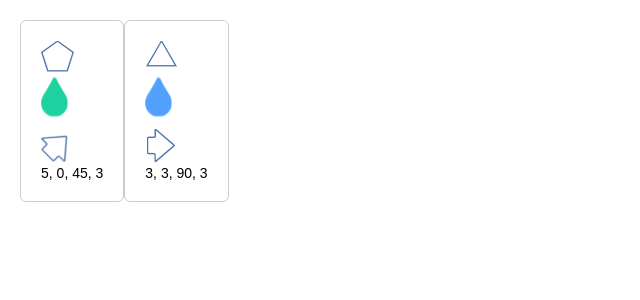
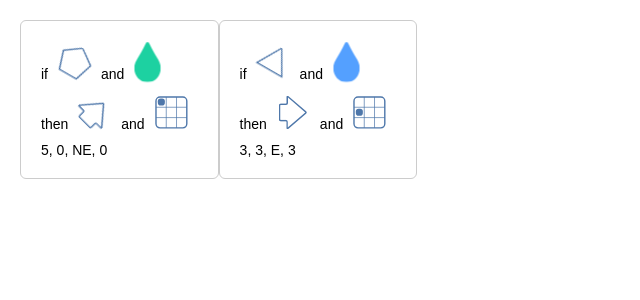
Before and after one commit to mikegreer/little-logic-react, a React (Create React App) app: page / in a window 1280 px wide. Shown: the top 300 px of the page, without its empty margins (0-640 px from the left). Built offline with nearby package versions, Linux system fonts and the light colour scheme.

Commit message:
adding sample picker and user facing labels

```diff
--- a/src/index.css
+++ b/src/index.css
@@ -72,6 +72,7 @@ ol, ul {
   stroke-width: 4px;
   width: 33px;
   cursor: pointer;
+  padding: 0 10px;
   height: 33px;
   animation:spin 30s linear infinite;
 }
@@ -81,9 +82,10 @@ ol, ul {
 }
 
 .color-picker{
-  height: 48px;
   width: 27px;
   cursor: pointer;
+  padding: 0 10px;
+  display: inline-block;
   transition: .2s ease-in;
   animation: pulse 1s ease-in-out infinite;
   animation-direction: alternate;
@@ -99,11 +101,34 @@ ol, ul {
   margin-top: 4px;
   transition: .2s ease-in;
 }
-/*
+
 .direction-arrow-wrapper{
-  animation: wiggle 4s ease-in-out infinite;
-  animation-direction: alternate;
-} */
+  display: inline-block;
+  padding: 10px;
+  /* animation: wiggle 4s ease-in-out infinite;
+  animation-direction: alternate; */
+}
+
+.drum{
+  width: 33px;
+  cursor: pointer;
+  padding: 0 10px;
+}
+.drum .drum-marker{
+  transition: all 100ms ease-in;
+}
+.st0{
+  fill:none;
+  stroke:#4E77AA;
+  stroke-width:2;
+  stroke-miterlimit:10;
+}
+.st1{
+  fill:none;
+  stroke:#4E77AA;
+  stroke-miterlimit:10;
+}
+.drum-marker{fill: #4E77AA;}
 
 /* @keyframes wiggle { 50% { transform: rotate(1deg); } 100% { transform: rotate(-1deg); } } */
 
--- a/src/index.js
+++ b/src/index.js
@@ -14,10 +14,16 @@ class RuleEditor extends React.Component {
             points: this.props.points || 3,
             color: this.props.color || 0,
             direction: this.props.direction || 90,
+            directionLabel: this.angleToCompass(this.props.direction),
             visualDirection: this.props.direction || 90,
             audioSample: this.props.audioSample || 0,
             colorList: ['#1dd1a1','#ee5253', '#feca57', '#54a0ff'],
         };
+    }
+
+    angleToCompass = (angle) => {
+        let compassLabels = ['N', 'NE', 'E', 'SE', 'S', 'SW', 'W', 'NW'];
+        return compassLabels[Math.floor(angle / 45)];
     }
 
     polyClick = () => {
@@ -40,37 +46,50 @@ class RuleEditor extends React.Component {
         this.setState({ color: colorIndex });
     }
 
+    samplePickerClick = () => {
+        let newSample = parseInt(this.state.audioSample) + 1;
+        if(newSample > 8) newSample = 0;
+        this.setState({ audioSample: newSample });
+    }
+
     directionPickerClick = () => {
         let direction = ((parseInt(this.state.direction) + 45) % 360);
         this.setState({direction: direction});
         let visualDirection = parseInt(this.state.visualDirection) + 45;
         this.setState({visualDirection: visualDirection});
+        this.setState({directionLabel: this.angleToCompass(direction)});
     }
 
     render() {
         return(
             <div className="rule-editor">
+                if
                 <PolyPicker
                     points={this.state.points}
                     onClick = {() => this.polyClick()}
                 ></PolyPicker>
+                and
                 <ColorPicker
                     color={this.state.color}
                     colorList={this.state.colorList}
                     onClick = {() => this.colorPickerClick()}
                 ></ColorPicker>
+                <br />
+                then
                 <DirectionPicker
                     direction={this.state.direction}
                     visualDirection={this.state.visualDirection}
                     onClick = {() => this.directionPickerClick()}
                 ></DirectionPicker>
+                and
                 <SamplePicker
                     audioSample={this.state.audioSample}
+                    onClick = {() => this.samplePickerClick()}
                 ></SamplePicker>
                 <RuleOutput
                     points={this.state.points}
                     color={this.state.color}
-                    direction={this.state.direction}
+                    direction={this.state.directionLabel}
                     audioSample={this.state.audioSample}
                 ></RuleOutput>
             </div>
@@ -128,9 +147,30 @@ class DirectionPicker extends React.Component {
 }
 
 class SamplePicker extends React.Component {
+    samplePosition = (value) => {
+        var xGrid = (value % 3) * 14.5 + 4;
+        var yGrid = (Math.floor(value/3) % 3) * 14.5 + 3.5;
+        return {
+            x: xGrid,
+            y: yGrid,
+        }
+    }
+
     render() {
+        let positions = this.samplePosition(this.props.audioSample);
+        console.log(positions);
         return (
-            <div></div>
+            <svg className="drum" onClick={() => this.props.onClick()} version="1.1" id="Layer_1" xmlns="http://www.w3.org/2000/svg" x="0px" y="0px" viewBox="0 0 46.9 46.9">
+                <g>
+                    <path className="st0" d="M45.2,39.6c0,3.1-2.6,5.7-5.7,5.7H7.1c-3.1,0-5.7-2.6-5.7-5.7V7.1c0-3.1,2.6-5.7,5.7-5.7h32.4
+                        c3.1,0,5.7,2.6,5.7,5.7V39.6z"/>
+                </g>
+                <line className="st1" x1="1.4" y1="16" x2="45.2" y2="16"/>
+                <line className="st1" x1="1.4" y1="30.7" x2="45.2" y2="30.7"/>
+                <line className="st1" x1="30.6" y1="1.4" x2="30.6" y2="45.3"/>
+                <line className="st1" x1="16" y1="1.4" x2="16" y2="45.3"/>
+                <rect className="drum-marker" x={positions.x} y={positions.y} rx="4" ry="4" width="10" height="10"/>
+            </svg>
         );
     }
 }
@@ -233,7 +273,7 @@ class PolyPicker extends React.Component {
                 points="5"
                 color="0"
                 direction="45"
-                audioSample="3"
+                audioSample="0"
             ></RuleEditor>
             <RuleEditor
                 points="3"
```
